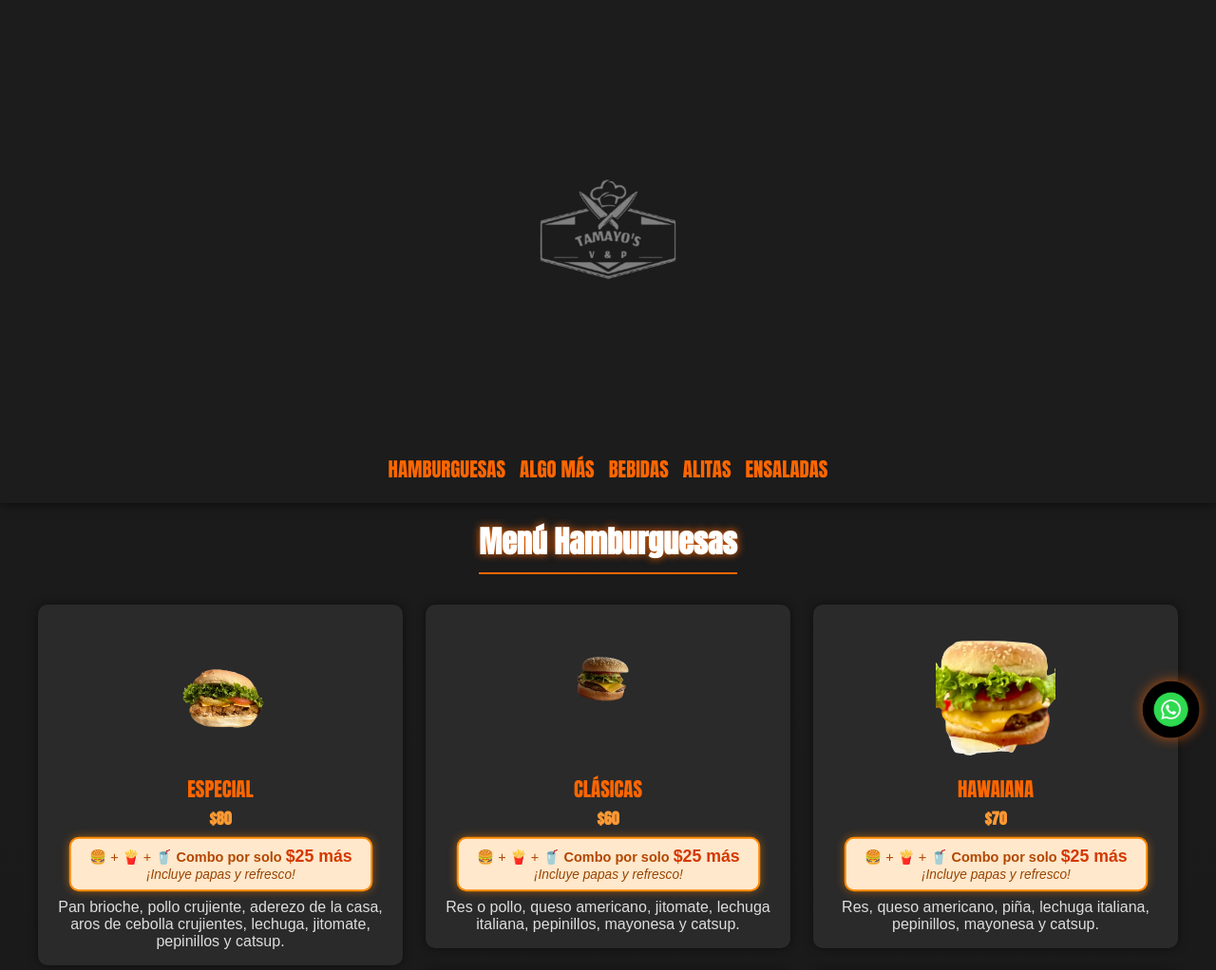
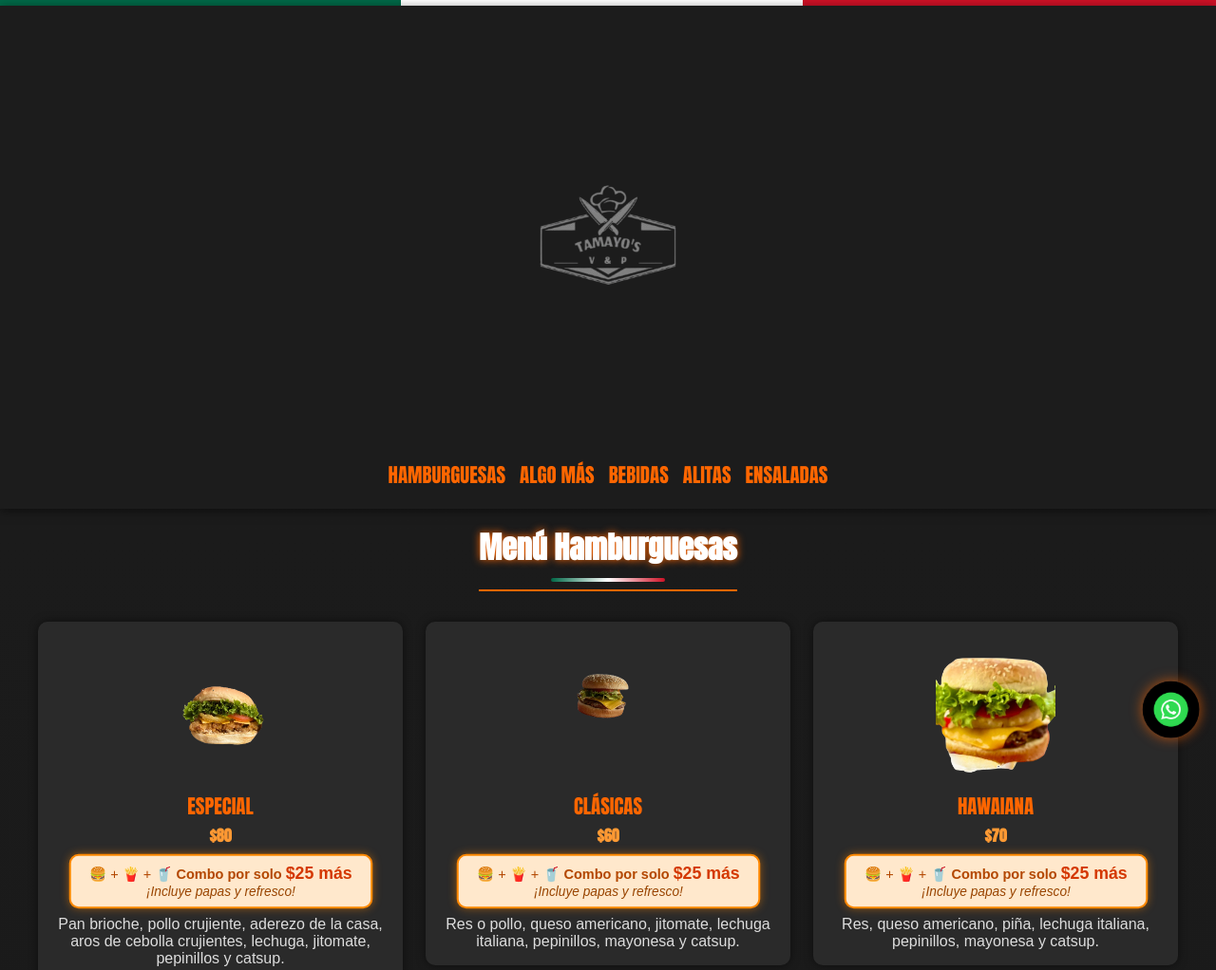
Before and after one commit to tamayosvp/www.tamayosV-P.com, a plain HTML site: page index.html in a window 1280 px wide. Shown: the top 1022 px of the page at 95% size. Drawn offline with nearby package versions, Linux system fonts and the light colour scheme.

Commit message:
Update index.html

```diff
--- a/index.html
+++ b/index.html
@@ -241,6 +241,30 @@
       cursor: pointer;
     }
 
+    .franja-patrio {
+  height: 6px;
+  background: linear-gradient(90deg, #006847 33%, #ffffff 33%, #ffffff 66%, #ce1126 66%);
+}
+
+h2::after {
+  content: "";
+  display: block;
+  width: 120px;
+  height: 4px;
+  margin: 8px auto 0;
+  border-radius: 2px;
+  background: linear-gradient(90deg, #006847, #ffffff, #ce1126);
+}
+
+.item:hover {
+  transform: translateY(-5px);
+  border: 1px solid #ce1126; /* borde rojo sutil */
+}
+footer span {
+  color: #006847;
+}
+
+
     .combo-box {
   background-color: #ffe8cc;
   border: 2px solid #ff8800;
@@ -283,6 +307,8 @@
       <img src="logoWh.jpg" alt="WhatsApp">
     </a>
   </div>
+  <!-- Franja patriótica -->
+<div class="franja-patrio"></div>
 
   <!-- HEADER NUEVO CON LOGO Y MENÚ -->
   <header>
@@ -498,7 +524,7 @@
   </section>
 
   <footer>
-    © 2025 TAMAYO'S V&P | ¡Delicias que conquistan!
+    © 2025 TAMAYO'S V&P | ¡Delicias que conquistan! <span>¡Viva México!</span>
   </footer>
 
   <!-- Script AOS -->
```
